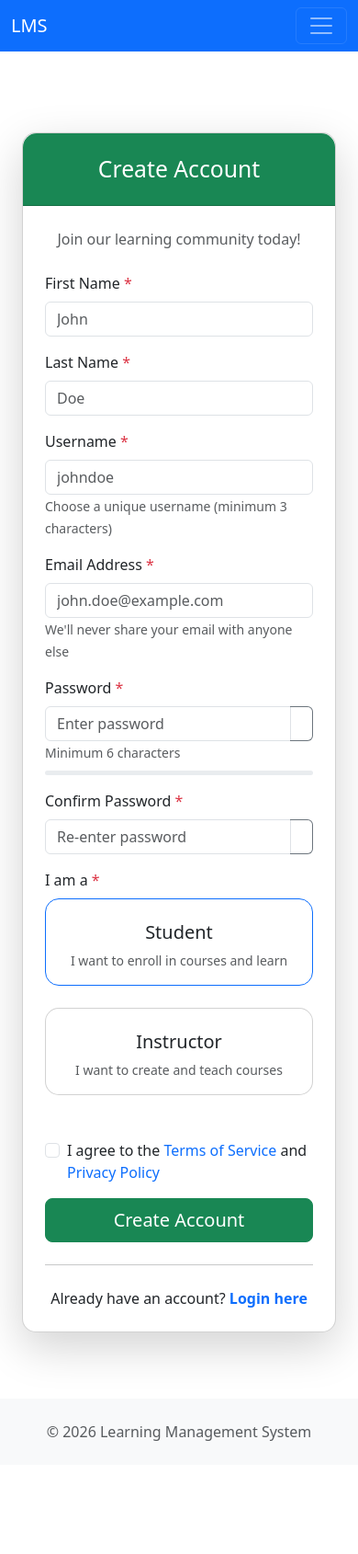
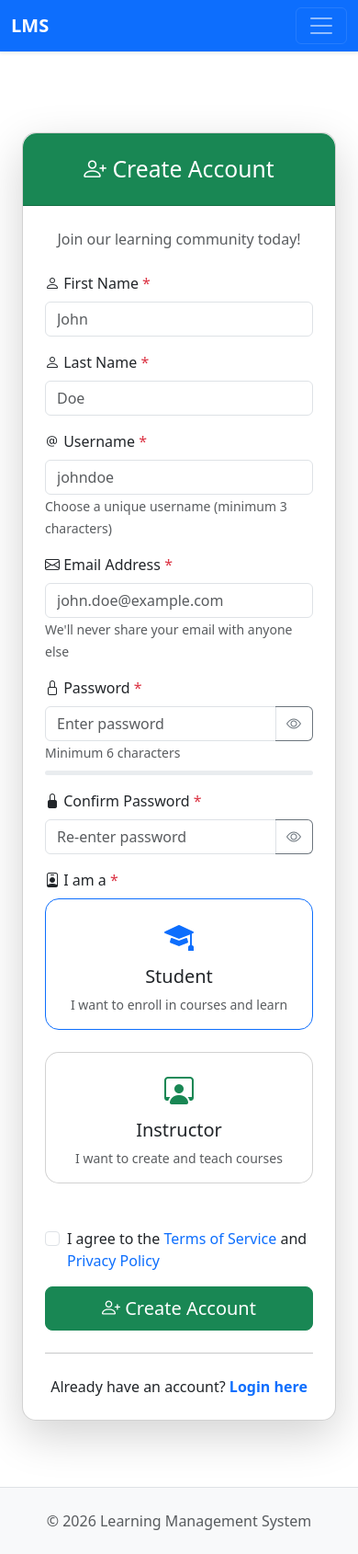
Before and after one commit to Collinsifere/LMS, a Flask app: page /auth/register in a window 390 px wide. Shown: the whole page at 92% size. Before the commit the page ends 1567 px from the top, so only its background shows below. Run offline with Flask 3, Linux system fonts and the light colour scheme; some libraries are stand-ins or nearby versions.

Commit message:
refactor(ui): improve base template structure and navigation
- clean navigation layout
- standardize asset loading
- improve flash message rendering
- add Bootstrap icons support
- ensure responsive layout

```diff
--- a/templates/base.html
+++ b/templates/base.html
@@ -1,54 +1,111 @@
-<!DOCTYPE html>
+<!doctype html>
 <html lang="en">
   <head>
-    <meta charset="UTF-8">
-    <meta name="viewport" content="width=device-width, initial-scale=1.0">
+    <meta charset="UTF-8" />
+    <meta name="viewport" content="width=device-width, initial-scale=1.0" />
     <title>{% block title %}LMS{% endblock %}</title>
 
-    <link rel="icon" type="image/x-icon" href="{{ url_for('static', filename='favicon.ico') }}">
+    <link
+      rel="icon"
+      type="image/x-icon"
+      href="{{ url_for('static', filename='favicon.ico') }}"
+    />
+
     <!-- Bootstrap CSS -->
-    <link href="https://cdn.jsdelivr.net/npm/bootstrap@5.3.0/dist/css/bootstrap.min.css" rel="stylesheet">
+    <link
+      href="https://cdn.jsdelivr.net/npm/bootstrap@5.3.0/dist/css/bootstrap.min.css"
+      rel="stylesheet"
+      integrity=""
+      crossorigin="anonymous"
+    />
+
+    <!-- Bootstrap Icons -->
+    <link
+      rel="stylesheet"
+      href="https://cdn.jsdelivr.net/npm/bootstrap-icons@1.11.3/font/bootstrap-icons.min.css"
+    />
 
     <!-- Custom CSS -->
-    <link rel="stylesheet" href="{{ url_for('static', filename='css/style.css') }}">
+    <link
+      rel="stylesheet"
+      href="{{ url_for('static', filename='css/style.css') }}"
+    />
 
     {% block extra_css %}{% endblock %}
   </head>
-<body>
+
+  <body class="d-flex flex-column min-vh-100">
     <!-- Navigation -->
-    <nav class="navbar navbar-expand-lg navbar-dark bg-primary">
+    <nav class="navbar navbar-expand-lg navbar-dark bg-primary shadow-sm">
       <div class="container">
-            <a class="navbar-brand" href="/">LMS</a>
-            <button class="navbar-toggler" type="button" data-bs-toggle="collapse" data-bs-target="#navbarNav">
+        <a class="navbar-brand fw-semibold" href="/">LMS</a>
+
+        <button
+          class="navbar-toggler"
+          type="button"
+          data-bs-toggle="collapse"
+          data-bs-target="#navbarNav"
+          aria-controls="navbarNav"
+          aria-expanded="false"
+          aria-label="Toggle navigation"
+        >
           <span class="navbar-toggler-icon"></span>
         </button>
+
         <div class="collapse navbar-collapse" id="navbarNav">
           <ul class="navbar-nav me-auto">
             {% if current_user.is_authenticated %}
             <li class="nav-item">
-                            <a class="nav-link" href="{{ url_for('dashboard.index') }}">Dashboard</a>
+              <a class="nav-link" href="{{ url_for('dashboard.index') }}">
+                Dashboard
+              </a>
             </li>
+
             <li class="nav-item">
-                            <a class="nav-link" href="{{ url_for('courses.index') }}">Courses</a>
+              <a class="nav-link" href="{{ url_for('courses.index') }}">
+                Courses
+              </a>
             </li>
+
             {% if current_user.role in ['instructor', 'admin'] %}
             <li class="nav-item">
-                            <a class="nav-link" href="{{ url_for('courses.create') }}">Create Course</a>
+              <a class="nav-link" href="{{ url_for('courses.create') }}">
+                Create Course
+              </a>
             </li>
-                        {% endif %}
-                    {% endif %}
+            {% endif %} {% endif %}
           </ul>
+
+          <!-- Right side -->
           <ul class="navbar-nav">
             {% if current_user.is_authenticated %}
             <li class="nav-item dropdown">
-                            <a class="nav-link dropdown-toggle" href="#" id="navbarDropdown" role="button"
-                               data-bs-toggle="dropdown">
+              <a
+                class="nav-link dropdown-toggle"
+                href="#"
+                id="navbarDropdown"
+                role="button"
+                data-bs-toggle="dropdown"
+                aria-expanded="false"
+              >
+                <i class="bi bi-person-circle me-1"></i>
                 {{ current_user.username }}
               </a>
-                            <ul class="dropdown-menu">
-                                <li><a class="dropdown-item" href="#">Profile</a></li>
-                                <li><hr class="dropdown-divider"></li>
-                                <li><a class="dropdown-item" href="{{ url_for('auth.logout') }}">Logout</a></li>
+              <ul class="dropdown-menu dropdown-menu-end shadow-sm">
+                <li>
+                  <a class="dropdown-item" href="#">
+                    <i class="bi bi-person me-2"></i>Profile
+                  </a>
+                </li>
+                <li><hr class="dropdown-divider" /></li>
+                <li>
+                  <a
+                    class="dropdown-item text-danger"
+                    href="{{ url_for('auth.logout') }}"
+                  >
+                    <i class="bi bi-box-arrow-right me-2"></i>Logout
+                  </a>
+                </li>
               </ul>
             </li>
             {% else %}
@@ -56,7 +113,9 @@
               <a class="nav-link" href="{{ url_for('auth.login') }}">Login</a>
             </li>
             <li class="nav-item">
-                            <a class="nav-link" href="{{ url_for('auth.register') }}">Register</a>
+              <a class="nav-link" href="{{ url_for('auth.register') }}"
+                >Register</a
+              >
             </li>
             {% endif %}
           </ul>
@@ -66,26 +125,46 @@
 
     <!-- Flash Messages -->
     <div class="container mt-3">
-        {% with messages = get_flashed_messages(with_categories=true) %}
-            {% if messages %}
-                {% for category, message in messages %}
-                    <div class="alert alert-{{ category }} alert-dismissible fade show" role="alert">
+      {% with messages = get_flashed_messages(with_categories=true) %} {% if
+      messages %} {% for category, message in messages %} {# Map 'error' to
+      Bootstrap 'danger' if ever used #} {% set bs_category = 'danger' if
+      category == 'error' else category %}
+
+      <div
+        class="alert alert-{{ bs_category }} alert-dismissible fade show shadow-sm"
+        role="alert"
+        {%
+        if
+        bs_category
+        !="danger"
+        %}
+        data-auto-dismiss="true"
+        data-auto-dismiss-ms="5000"
+        {%
+        endif
+        %}
+      >
         {{ message }}
-                        <button type="button" class="btn-close" data-bs-dismiss="alert"></button>
+
+        <button
+          type="button"
+          class="btn-close"
+          data-bs-dismiss="alert"
+          aria-label="Close"
+        ></button>
       </div>
-                {% endfor %}
-            {% endif %}
-        {% endwith %}
+
+      {% endfor %} {% endif %} {% endwith %}
     </div>
 
     <!-- Main Content -->
-    <main class="container mt-4">
+    <main class="container mt-4 flex-fill lms-main">
       {% block content %}{% endblock %}
     </main>
 
     <!-- Footer -->
-    <footer class="bg-light text-center text-lg-start mt-5">
-        <div class="container p-4">
+    <footer class="bg-light text-center mt-5 border-top">
+      <div class="container py-4">
         <p class="text-muted mb-0">&copy; 2026 Learning Management System</p>
       </div>
     </footer>
```
Lines whose indentation alone changed are shown as unchanged.
